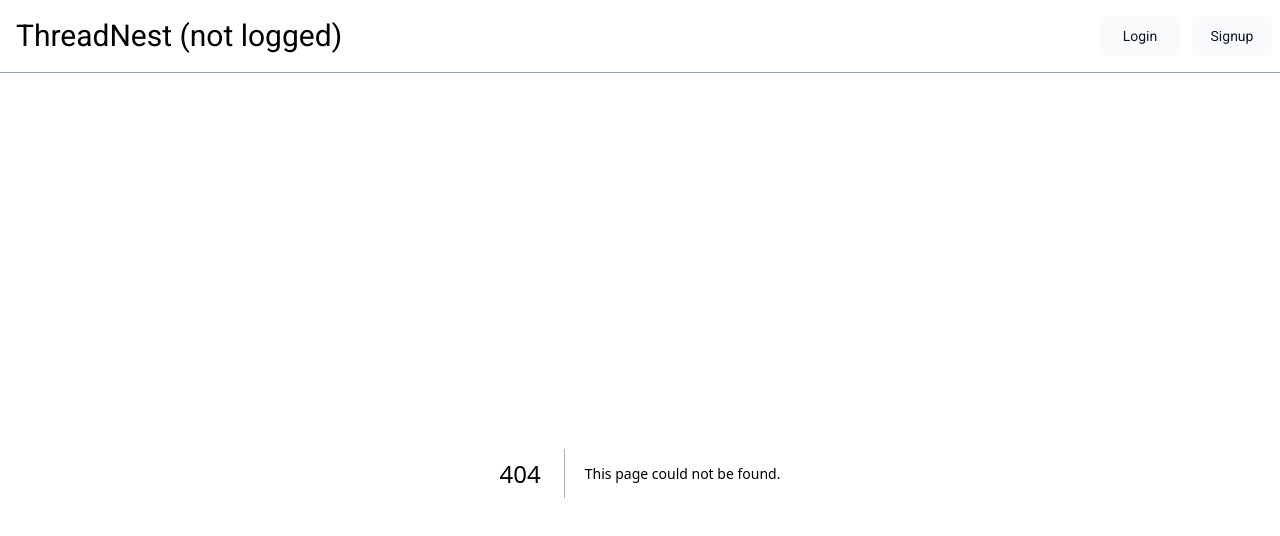
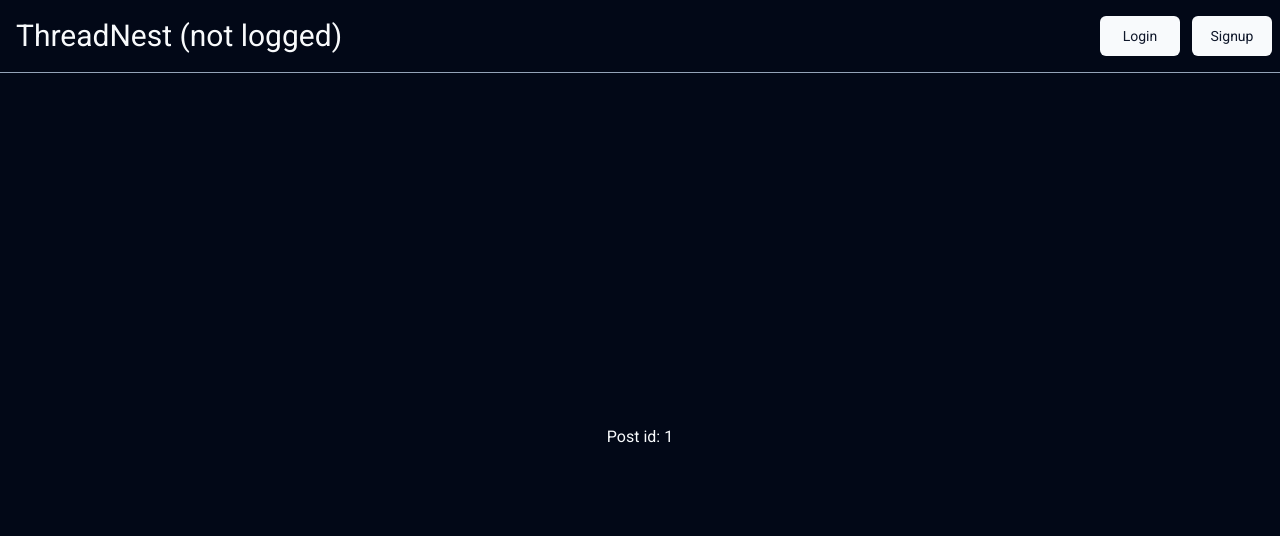
Before and after one commit to CornyCapacitor/threadnest-frontend, a Next.js app: page /post/1 in a window 1280 px wide. Before the commit this address had no page. Shown: the top 536 px of the page. Built offline with nearby package versions, Linux system fonts and the light colour scheme.

Commit message:
correctly redirecting to post when clicking on comment button

```diff
--- /dev/null
+++ b/src/app/post/[id]/page.tsx
@@ -0,0 +1,11 @@
+const postPage = ({ params }: { params: { id: string } }) => {
+  const { id } = params
+
+  return (
+    <main className="flex flex-grow items-center justify-center p-24">
+      <h1>Post id: {id}</h1>
+    </main>
+  )
+}
+
+export default postPage
--- a/src/components/layout/CommentButton.tsx
+++ b/src/components/layout/CommentButton.tsx
@@ -1,11 +1,14 @@
 import Image from 'next/image'
+import { useRouter } from 'next/navigation'
 import { Button } from '../ui/button'
 
-const handleRedirect = (postId: string) => {
-  console.log(`Redirecting to post with id: ${postId}`)
-}
+export const CommentButton = ({ count, postId }: { count: number, postId: string }) => {
+  const router = useRouter()
 
-export const CommentButton = ({ count, postId }: { count: number, postId: string }) => {
+  const handleRedirect = (postId: string) => {
+    router.push(`/post/${postId}`)
+  }
+
   return (
     <Button onClick={() => handleRedirect(postId)} className={'flex items-center justify-center w-16'}>
       <Image src="/comment.svg" alt="Upvote icon" width={16} height={16} />
--- a/src/components/layout/UpvoteButton.tsx
+++ b/src/components/layout/UpvoteButton.tsx
@@ -43,6 +43,7 @@ export const UpvoteButton = ({ count, isUpvoted, postId }: { count: number, isUp
 
       if (response.ok) {
         const data = await response.json()
+
         // Realistic update
         setUpvoted(data.upvoted)
         setUpvotesCount(data.upvotesCount)
```
